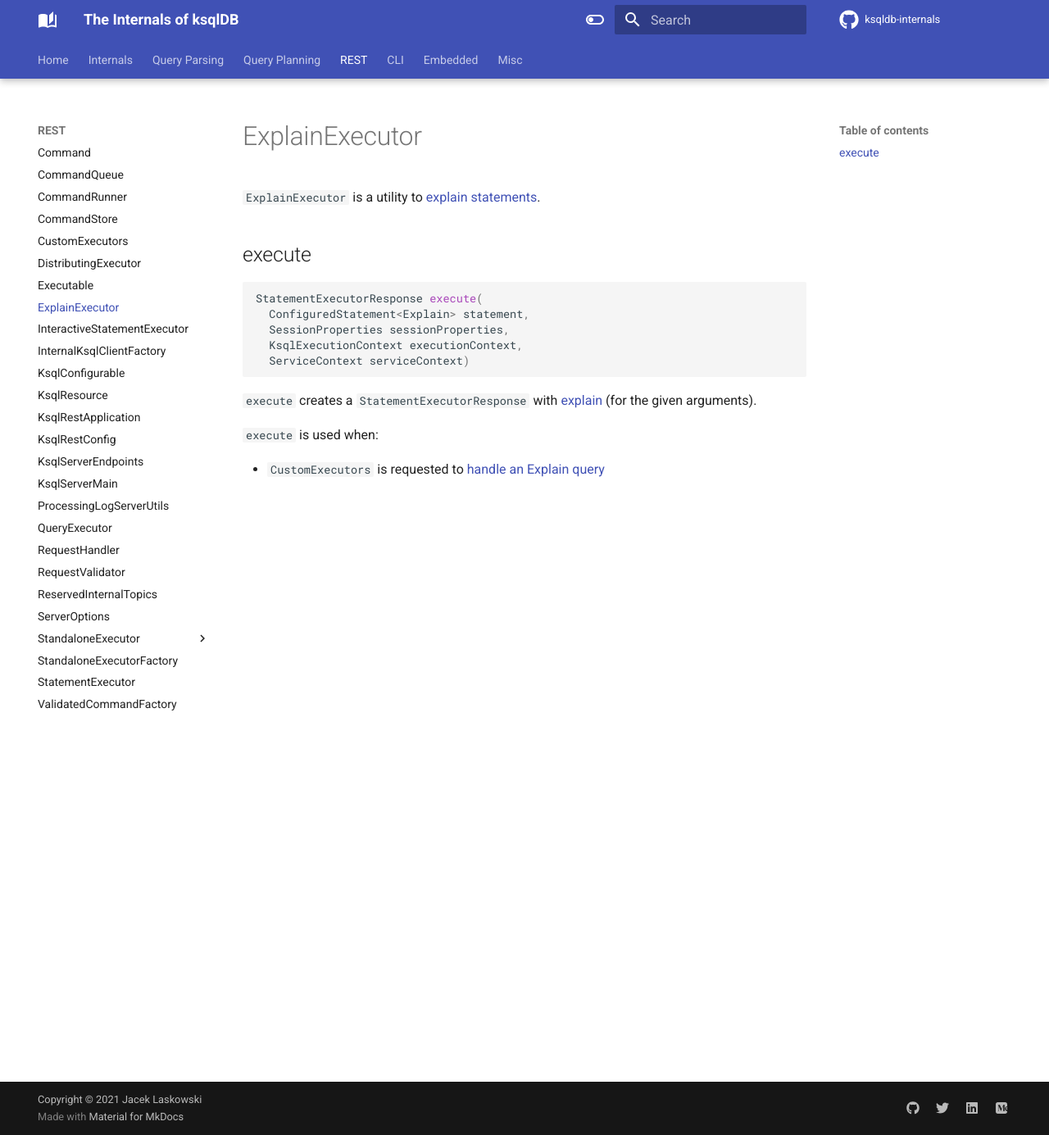
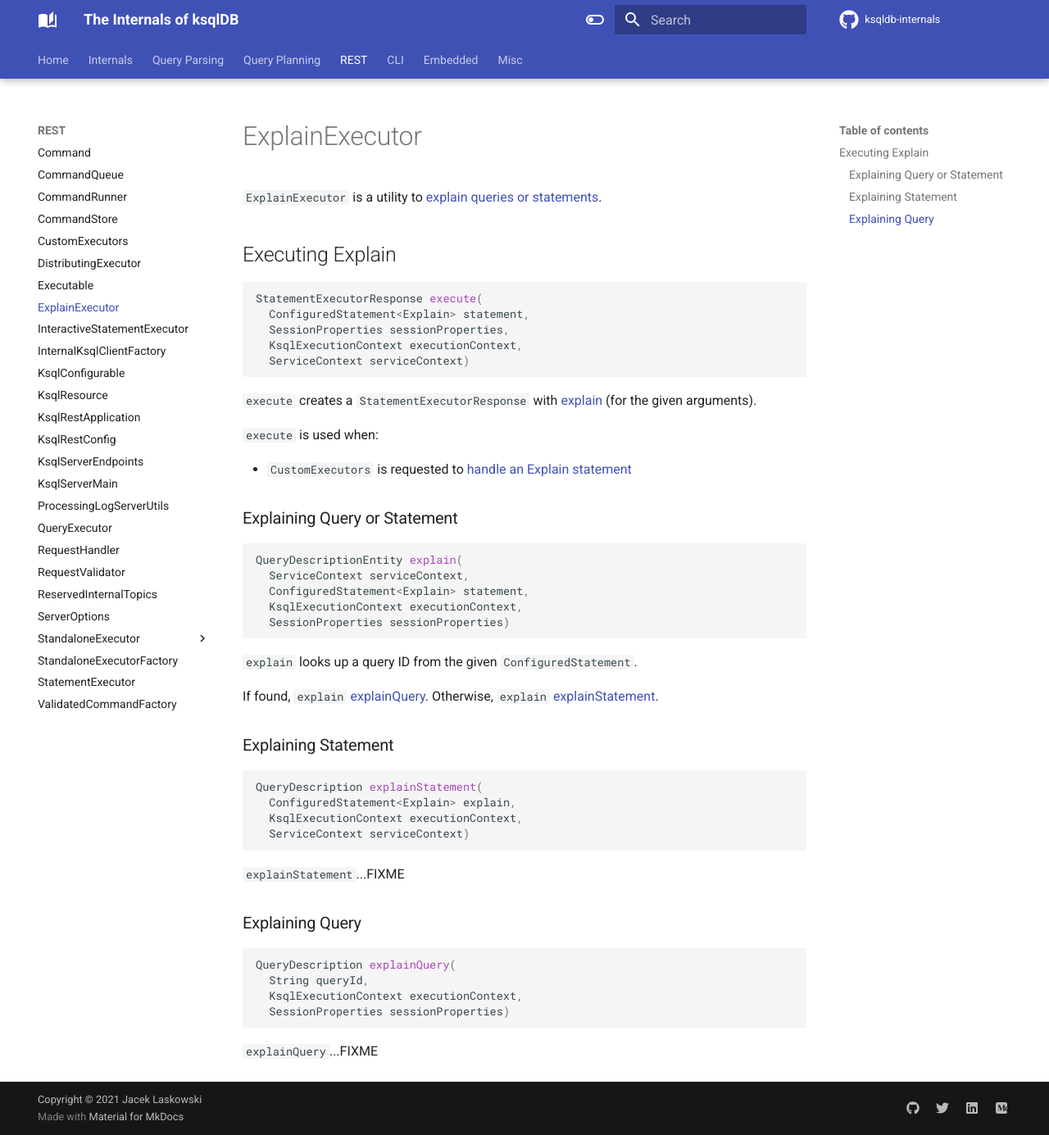
Before and after one commit to japila-books/ksqldb-internals, an MkDocs documentation site: the page built from docs/rest/ExplainExecutor.md, in a window 1280 px wide and 1385 px high. Shown: the whole window at 82% size. Built offline with MkDocs 1.6.1 and Material for MkDocs 9.7.7, drawn with Linux system fonts in a browser that asks for light colours; comment, search, counter and statistics services are not loaded.

Commit message:
Parsing statements + EXPLAIN

````diff
--- a/docs/rest/ExplainExecutor.md
+++ b/docs/rest/ExplainExecutor.md
@@ -1,8 +1,8 @@
 # ExplainExecutor
 
-`ExplainExecutor` is a utility to [explain statements](#explain).
+`ExplainExecutor` is a utility to [explain queries or statements](#explain).
 
-## <span id="execute"> execute
+## <span id="execute"> Executing Explain
 
 ```java
 StatementExecutorResponse execute(
@@ -16,4 +16,40 @@ StatementExecutorResponse execute(
 
 `execute` is used when:
 
-* `CustomExecutors` is requested to [handle an Explain query](CustomExecutors.md#Explain)
+* `CustomExecutors` is requested to [handle an Explain statement](CustomExecutors.md#Explain)
+
+### <span id="explain"> Explaining Query or Statement
+
+```java
+QueryDescriptionEntity explain(
+  ServiceContext serviceContext,
+  ConfiguredStatement<Explain> statement,
+  KsqlExecutionContext executionContext,
+  SessionProperties sessionProperties)
+```
+
+`explain` looks up a query ID from the given `ConfiguredStatement`.
+
+If found, `explain` [explainQuery](#explainQuery). Otherwise, `explain` [explainStatement](#explainStatement).
+
+### <span id="explainStatement"> Explaining Statement
+
+```java
+QueryDescription explainStatement(
+  ConfiguredStatement<Explain> explain,
+  KsqlExecutionContext executionContext,
+  ServiceContext serviceContext)
+```
+
+`explainStatement`...FIXME
+
+### <span id="explainQuery"> Explaining Query
+
+```java
+QueryDescription explainQuery(
+  String queryId,
+  KsqlExecutionContext executionContext,
+  SessionProperties sessionProperties)
+```
+
+`explainQuery`...FIXME
````
Also changed, not shown: docs/parser/AstBuilder_Visitor.md (+77 -67 lines), docs/rest/CustomExecutors.md (+4 -5 lines).
